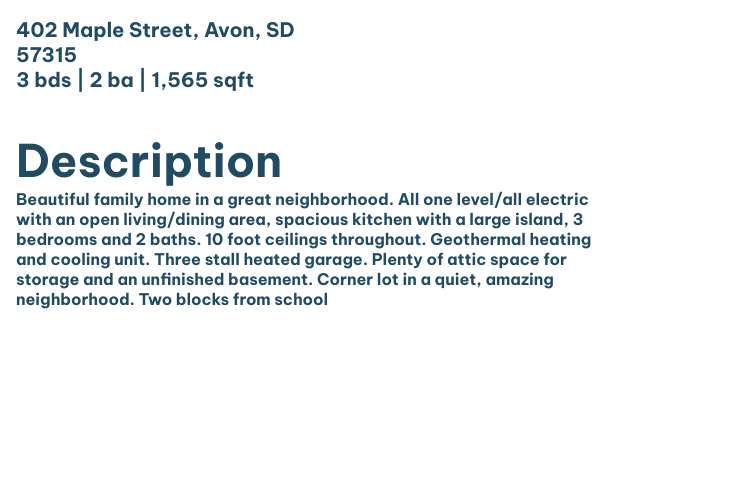
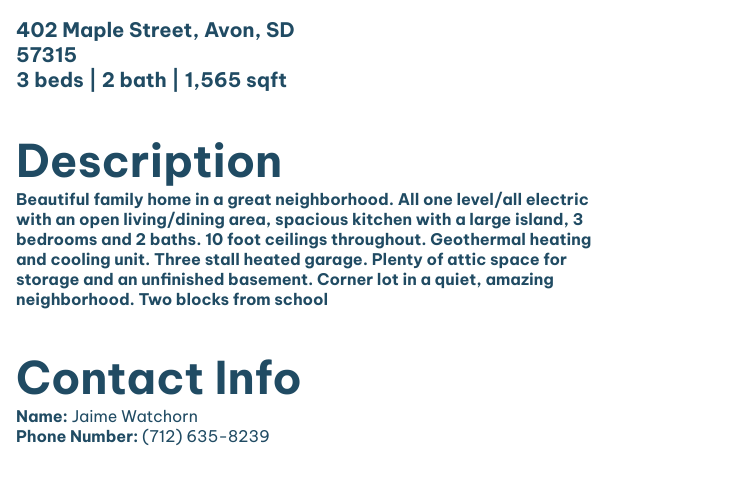
Before and after one commit to eli-watchorn/sturdy-parakeet, a plain HTML site: page Final Project/listing1.html in a window 1280 px wide. Shown: the part 260-740 px from the top of the page, 526-1280 px from the left. Drawn offline with Linux system fonts and the light colour scheme.

Commit message:
Contact info-listing page

```diff
--- a/Final Project/listing1.html
+++ b/Final Project/listing1.html
@@ -113,10 +113,17 @@
 				<h3>$300,000</h3><br>
 				<h4>402 Maple Street, Avon, SD</h4>
 				<h4>57315</h4>
-				<h4>3 bds | 2 ba | 1,565 sqft</h4><br><br>
+				<h4>3 beds | 2 bath | 1,565 sqft</h4><br><br>
 				<h2>Description</h2>
 				<p>
 					<b>Beautiful family home in a great neighborhood. All one level/all electric with an open living/dining area, spacious kitchen with a large island, 3 bedrooms and 2 baths. 10 foot ceilings throughout. Geothermal heating and cooling unit. Three stall heated garage. Plenty of attic space for storage and an unfinished basement. Corner lot in a quiet, amazing neighborhood. Two blocks from school</b>
+				</p><br><br>
+
+				<h2>Contact Info</h2>
+				<p>
+					<b>Name:</b> Jaime Watchorn<br>
+					<b>Phone Number:</b> (712) 635-8239<br>
+
 				</p>
 			</div>
 		</section>
```
